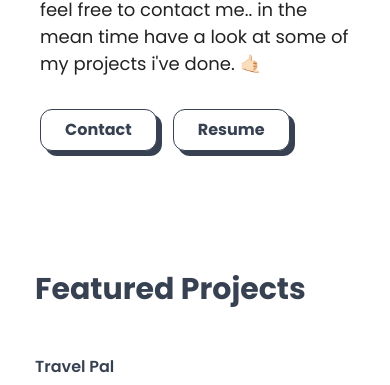
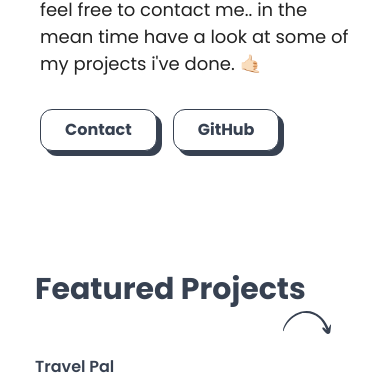
Before and after one commit to skystanoyevitch/sky-portfolio, a React (Create React App) app: page / in a window 390 px wide. Shown: the part 819-1204 px from the top of the page. Built offline with nearby package versions, Linux system fonts and the light colour scheme; grey boxes are pictures that could not be loaded.

Commit message:
added arrow icon to all breakpoints

```diff
--- a/src/Pages/Home/Components/FeaturedProjects.js
+++ b/src/Pages/Home/Components/FeaturedProjects.js
@@ -1,6 +1,7 @@
 import { motion } from "framer-motion";
 import React from "react";
 import { useInView } from "react-intersection-observer";
+import Arrows from "../../../icons/Arrows";
 
 const aboutSectionVariant = {
 	initial: {
@@ -27,8 +28,12 @@ function FeaturedProjects() {
 			className="container mx-auto max-w-xs py-20 md:max-w-lg xl:p-0 xl:flex lg:max-w-5xl lg:flex lg:p-24 lg:items-center xl:py-44 lg:justify-evenly space-y-20 xl:space-y-0"
 		>
 			<div className="container mx-auto">
-				<h1 className="text-gray-700 md:text-center font-poppins font-bold text-3xl md:text-4xl mb-12 xl:mb-32">
+				<h1 className="relative text-gray-700 md:text-center font-poppins font-bold text-3xl md:text-4xl mb-12 xl:mb-32">
 					Featured Projects
+					<div className="absolute xl:right-40 xl:top-6 md:rotate-45 xl:h-10 xl:w-40 lg:right-28 lg:top-6 lg:h-10 lg:w-28 md:right-6 md:top-6 md:h-10 md:w-16 right-6 top-10 rotate-90 h-10 w-12">
+						<Arrows />
+					</div>
+
 				</h1>
 
 				<div className="grid grid-rows-2 gap-y-20">
--- a/src/Pages/Home/Components/Hero.js
+++ b/src/Pages/Home/Components/Hero.js
@@ -27,10 +27,10 @@ function Hero() {
 						<br />
 						if you are looking for a website that will help your
 						business grow or a personal website that you can express
-						your creative self? or possibly looking to add another laid back
-						yet comitted team member to your company, please feel
-						free to contact me.. in the mean time have a look at
-						some of my projects i've done. 🤙🏻
+						your creative self? or possibly looking to add another
+						laid back yet comitted team member to your company,
+						please feel free to contact me.. in the mean time have a
+						look at some of my projects i've done. 🤙🏻
 					</p>
 				</div>
 				<div className="text-center flex space-x-4 md:flex-row md:justify-center lg:space-x-10">
@@ -51,7 +51,11 @@ function Hero() {
 						</div>
 					</Link>
 
-					<div>
+					<a
+						href="https://github.com/skystanoyevitch"
+						target="_blank"
+						rel="noreferrer"
+					>
 						<motion.button
 							variants={buttonVarant}
 							style={{
@@ -59,13 +63,12 @@ function Hero() {
 							}}
 							whileHover="hover"
 							whileTap={{ scale: 0.9 }}
-							onClick={notify}
 							className="hover:bg-mainOrange hover:text-white bg-white py-2 px-6 font-poppins font-bold border border-gray-700  text-gray-700 text-md xl:text-xl xl:w-30 mt-8 xl:mt-10 md:mr-4 rounded-xl"
 						>
-							Resume
+							GitHub
 						</motion.button>
 						<Toaster />
-					</div>
+					</a>
 				</div>
 			</div>
 		</div>
--- /dev/null
+++ b/src/icons/Arrows.js
@@ -0,0 +1,22 @@
+// import React from "react";
+
+const Arrows = () => {
+	return (
+		<div className="">
+			<svg
+				width=""
+				height=""
+				viewBox="0 0 202 97"
+				fill="none"
+				xmlns="http://www.w3.org/2000/svg"
+			>
+				<path
+					d="M0 84.5669C0.422064 80.9698 0.211032 77.3727 1.05516 73.9872C2.32135 69.1206 4.00961 64.2539 6.54199 59.8104C21.9473 32.3033 44.3167 11.9903 74.4943 3.52656C105.305 -4.93718 134.427 1.8338 158.696 23.8395C170.936 34.8424 180.221 48.1728 187.396 62.9844C188.663 65.7351 189.929 68.2742 192.25 72.7177C194.993 66.5815 197.104 61.9264 199.214 57.0597C199.847 57.2713 200.48 57.2713 201.324 57.4829C201.535 58.9641 202.169 60.4452 201.958 61.9264C201.324 69.3322 200.48 76.7379 199.636 84.1437C199.003 89.0104 198.581 94.0886 193.305 96.2045C187.818 98.5321 183.176 95.3582 179.588 91.7611C174.734 86.6829 170.303 80.9698 166.082 75.2568C165.238 73.9872 166.082 71.6597 166.082 69.7553C167.981 69.7553 170.303 69.1206 171.569 69.9669C175.368 72.7177 178.533 76.1032 182.121 79.4887C182.332 78.8539 182.754 78.4307 182.543 78.2191C166.082 31.6685 132.317 3.94975 84.2017 8.81641C81.8804 9.028 79.559 9.45118 77.2377 10.2976C44.9498 20.6656 21.1032 40.767 6.54199 71.6597C4.6427 75.68 3.79857 80.335 2.53238 84.7785C1.68825 84.7785 0.844128 84.5669 0 84.5669Z"
+					fill="#374151"
+				/>
+			</svg>
+		</div>
+	);
+};
+
+export default Arrows;
--- a/src/icons/HandShake.js
+++ b/src/icons/HandShake.js
@@ -2,7 +2,7 @@
 
 const HandShake = () => {
 	return (
-		<div className="">
+		<div>
 			<svg
 				width="6em"
 				height="6em"
```
